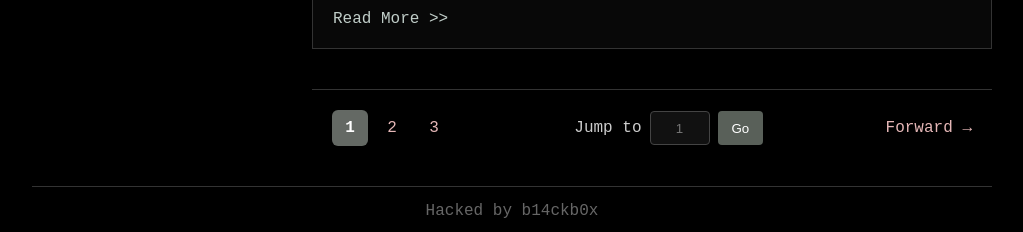
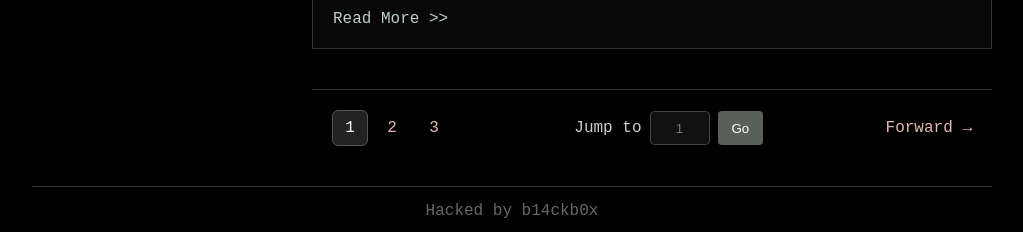
Before and after one commit to NTC627/ntc627.github.io, a Jekyll site: the page built from index.html, in a window 1280 px wide. Shown: the part 978-1210 px from the top of the page, without its empty margins (128-1151 px from the left). Built offline with Jekyll 4.4.1, drawn with Linux system fonts in a browser that asks for light colours; the list of posts is cut into pages by our own code.

Commit message:
style modified

```diff
--- a/assets/css/style.css
+++ b/assets/css/style.css
@@ -113,9 +113,9 @@
   }
 
   .page-current {
-    background: #6e736eea;
-    color: white;
-    font-weight: 600;
+    border: 1px solid #555;
+    background: #222;
+    color: #fff;
   }
 
   .page-nav {
```
